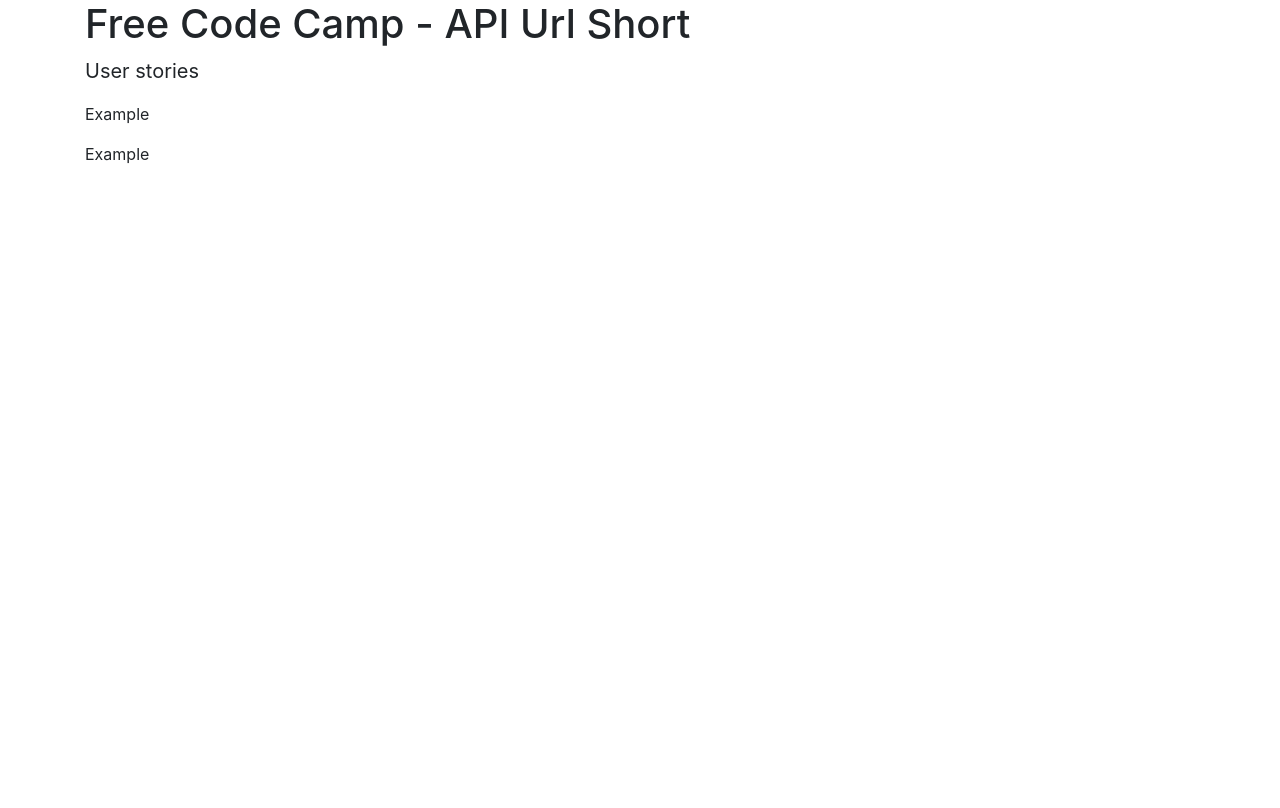
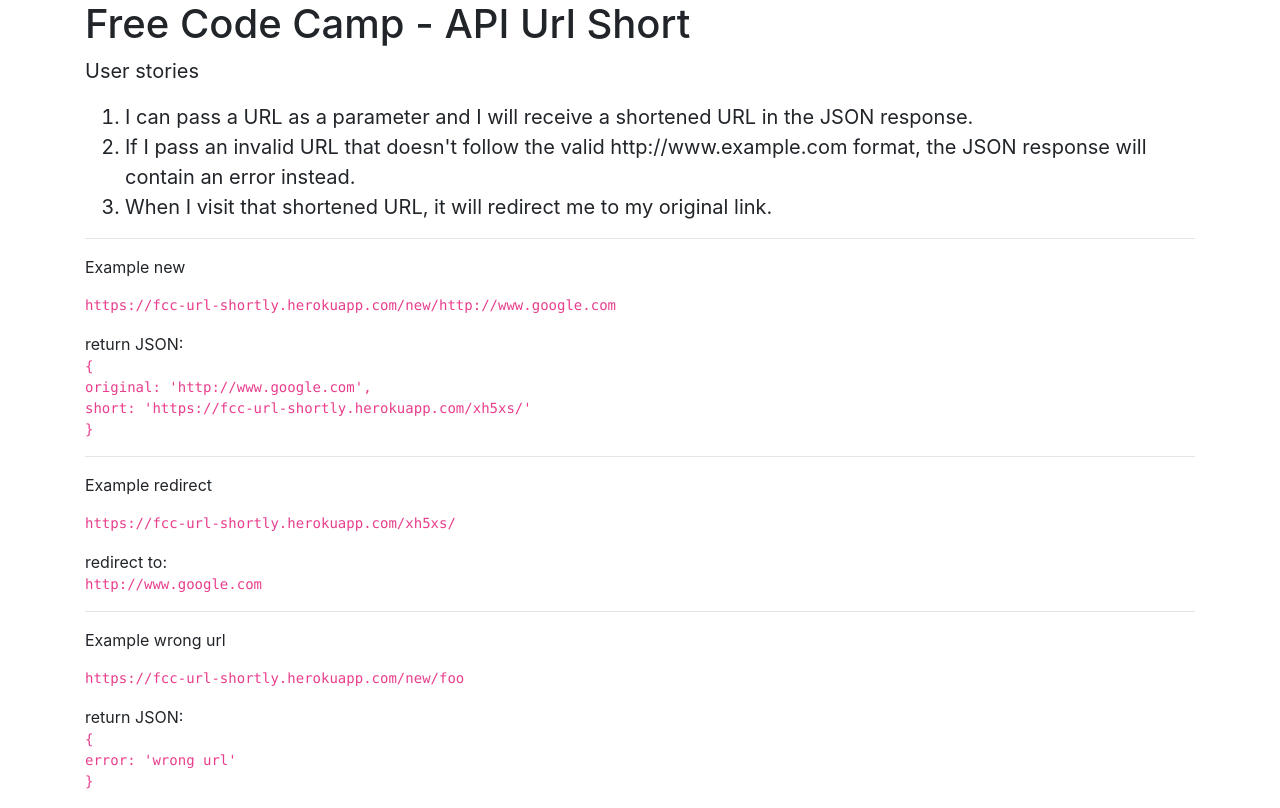
Before and after one commit to paolaguarasci/urlShort, a website: page index.html in a window 1280 px wide. Drawn offline with nearby package versions, Linux system fonts and the light colour scheme.

Commit message:
aggiunto contenuto in index.html

```diff
--- a/index.html
+++ b/index.html
@@ -12,15 +12,33 @@
     <blockquote class="blockquote">
       <p>User stories</p>
       <ol>
-        <ul></ul>
-        <ul></ul>
-        <ul></ul>
+        <li>I can pass a URL as a parameter and I will receive a shortened URL in the JSON response.</li>
+        <li>If I pass an invalid URL that doesn't follow the valid http://www.example.com format, the JSON response will contain an error instead.</li>
+        <li>When I visit that shortened URL, it will redirect me to my original link.</li>
       </ol>
     </blockquote>
-    <p>Example</p>
-    <p><code></code></p>
-    <p>Example</p>
-    <p><code></code></p>
+    <hr>
+    <p>Example new</p>
+    <p><code>https://fcc-url-shortly.herokuapp.com/new/http://www.google.com</code></p>
+    <p>return JSON: <code></br>
+      {</br>
+        original: 'http://www.google.com',</br>
+        short: 'https://fcc-url-shortly.herokuapp.com/xh5xs/'</br>
+    }
+  </code></p>
+  <hr>
+    <p>Example redirect</p>
+    <p><code>https://fcc-url-shortly.herokuapp.com/xh5xs/</code></p>
+    <p>redirect to:</br>
+      <code>http://www.google.com</code></p>
+      <hr>
+      <p>Example wrong url</p>
+      <p><code>https://fcc-url-shortly.herokuapp.com/new/foo</code></p>
+      <p>return JSON: <code></br>
+        {</br>
+      error: 'wrong url'</br>
+      }
+    </code></p>
   </div>
 </body>
 </html>
```
